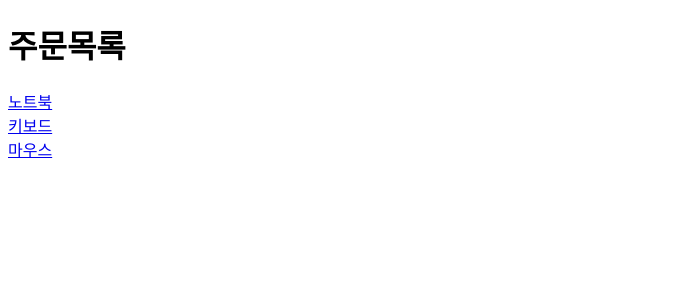
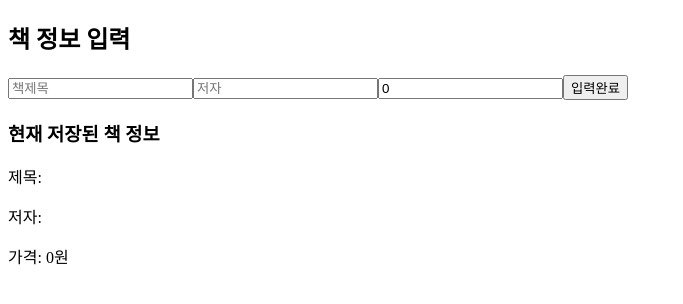
Before and after one commit to gunobo/koreait-web4-react, a React (Vite) app: page / in a window 1280 px wide. Shown: the top 304 px of the page, without its empty margins (0-683 px from the left). Built offline with nearby package versions, Linux system fonts and the light colour scheme.

Commit message:
commit and push 260122-01

```diff
--- a/src/App.jsx
+++ b/src/App.jsx
@@ -4,10 +4,12 @@
 import ModalContainer from "./react-study/02-useState/Modal/ModalContainer"
 import NavBar from "./react-study/02-useState/NavBar/NavBar"
 import Study from "./react-study/study"
+import MyToast from "./react-study/Zustand/MyToast"
 
 function App() {
     return (
       <>
+        <MyToast />
         <Study />
       </>
   )
--- a/src/react-study/ReactRouter/Router05/Router05.jsx
+++ b/src/react-study/ReactRouter/Router05/Router05.jsx
@@ -1,4 +1,5 @@
 import { BrowserRouter, Route, Routes, Link, useSearchParams, useNavigate } from 'react-router-dom'
+import { useToastStore } from '../../Zustand/store/toastStore'
 
 
 export default function Router05() {
@@ -13,6 +14,7 @@
 }
 
 function OrderList() {
+    const {showToast} = useToastStore();
     const orders = [
         {product: "노트북", quantity: 1, status:"배송중"},
         {product: "키보드", quantity: 2, status:"배송완료"},
@@ -21,6 +23,9 @@
     return (
         <div>
             <h1>주문목록</h1>
+            <button onClick={() => showToast("라우터공부중!")}>
+                토스트테스트
+            </button>
             <div>
                 {/* orders를 map을 사용하여 카드형식으로 뿌려주세요
                 상품이름만 보이면됩니다! */}
--- /dev/null
+++ b/src/react-study/Zustand/MyToast.jsx
@@ -0,0 +1,38 @@
+/** @jsxImportSource @emotion/react */
+import { css } from "@emotion/react"
+import { useEffect } from "react";
+import { useToastStore } from "./store/toastStore";
+
+const toastStyle = css`
+    position: fixed;
+    top: 20px;
+    right: 20px;
+    background-color: #777;
+    color: white;
+    padding: 12px 20px;
+    border-radius: 8px;
+    opacity: 0.8;
+`;
+
+export default function MyToast() {
+    const { isVisible, hideToast, message } = useToastStore();
+
+    useEffect(()=> {
+        // useEffect의 전체코드는 toast 전역상태가 true일때만 실행
+        if (!isVisible) return;
+
+        const timer = setTimeout(() => {
+            // toast전역상태를 false로 바꾸는 함수 호출
+            hideToast();
+        }, 2500)
+
+        return () => clearTimeout(timer)
+    }, [isVisible, hideToast])
+
+    // 조건문으로 toast전역상태가 false면 return null
+    if (!isVisible) return null;
+
+  return (
+    <div css={toastStyle}>{message}</div>
+  )
+}
--- a/src/react-study/Zustand/Zustand01.jsx
+++ b/src/react-study/Zustand/Zustand01.jsx
@@ -1,11 +1,88 @@
 // npm install zustand
 // 원리 -> 자바스크립트(클로저)
-// 전역상태관리 라이브러리
-// Redux(어려움), Zustand(쉬움), Recoil(사라짐)
+// 전역상태관리 라이브러리:
+// Redux(어려움), Zustand(쉬움), Recoil(사라짐), Zotai(중)
 // -> useState와는 분리된 상태저장소
 
+/** @jsxImportSource @emotion/react */
+import { css } from "@emotion/react"
+import { useState } from "react"
+import { useModalStore } from "./store/modalStore"
+import { useToastStore } from "./store/toastStore";
+
 export default function Zustand01() {
+  // 모달버튼이 동작하게 완성해주세요
+  const { openModal } = useModalStore();
+  const { showToast } = useToastStore();
+
   return (
-    <div>Zustand01</div>
+    <div>
+      <h1>메인페이지</h1>
+      <button onClick={openModal}>모달열기</button>
+      {/* 버튼을 누르면 MyToast가 보이게 */}
+      <button onClick={() => showToast("토스트 메시지 호출")}>토스트 띄우기</button>
+      <Container1 />
+    </div>
   )
 }
+
+function Container1() {
+  return (
+    <div>
+      C1이 C2호출
+      <Container2 />
+    </div>
+  )
+}
+
+function Container2() {
+  return (
+    <div>
+      C2가 C3호출
+      <Container3 />
+    </div>
+  )
+}
+
+function Container3() {
+  // isModalOpen -> 전역 상태
+  // closeModal -> isModalOpen의 상태를 false로 만드는 함수
+  const { isModalOpen, closeModal } = useModalStore();
+  if (!isModalOpen) return null;
+
+  return (
+    <div>
+      <div css={modalOverlay}>
+        <div css={modalContent}>
+          <h2>MODAL</h2>
+          <p>MODAL TEXT</p>
+          <button onClick={closeModal}>닫기</button>
+        </div>
+      </div>
+    </div>
+  )
+}
+
+const modalOverlay = css`
+  position: fixed;
+  top: 0;
+  left: 0;
+  width: 100vw;
+  height: 100vh;
+  background-color: rgba(0,0,0, 0.4);
+  display: flex;
+  align-items: center;
+  justify-content: center;
+`;
+const modalContent = css`
+  width: 60vw;
+  height: 50vh;
+  background-color: white;
+  padding: 20px;
+  border-radius: 8px;
+
+  /* &: css가 적용된 자기 자신 */
+  & > button {
+    cursor: pointer;
+  }
+`;
--- /dev/null
+++ b/src/react-study/Zustand/Zustand02.jsx
@@ -0,0 +1,76 @@
+import React, { useState } from 'react'
+import { useCurrentBook } from './store/bookStore';
+
+export default function Zustand02() {
+  const [form, setForm] = useState({
+    title: "",
+    author: "",
+    price: 0
+  });
+  const { setNewBook } = useCurrentBook();
+
+  const handleChange = (e) => {
+    let {name, value} = e.target;
+    setForm((prev) => {
+      if (name === "price") {
+        value = parseInt(value);
+      }
+      return {
+        ...prev,
+        [name]: value
+      }
+    })
+  }
+  const handleSubmit = () => {
+    setNewBook({...form});
+
+    setForm({
+      title: "",
+      author: "",
+      price: 0
+    });
+  }
+
+  return (
+    <div>
+      <h2>책 정보 입력</h2>
+      <input
+        type="text"
+        name='title'
+        placeholder='책제목'
+        onChange={handleChange}
+        value={form.title}
+      />
+      <input
+        type="text"
+        name='author'
+        placeholder='저자'
+        onChange={handleChange}
+        value={form.author}
+      />
+      <input
+        type="number"
+        name='price'
+        placeholder='가격'
+        onChange={handleChange}
+        value={form.price}
+      />
+      <button onClick={handleSubmit}>입력완료</button>
+      <ShowBook />
+    </div>
+  )
+}
+
+// 전역 상태에서 정보 가져오기
+function ShowBook() {
+  const { book } = useCurrentBook();
+  const { title, author, price } = book;
+  return (
+    <div>
+      <h3>현재 저장된 책 정보</h3>
+      <p>제목: {title}</p>
+      <p>저자: {author}</p>
+      <p>가격: {price}원</p>
+    </div>
+  )
+}
--- /dev/null
+++ b/src/react-study/Zustand/store/bookStore.js
@@ -0,0 +1,24 @@
+import { create } from "zustand";
+
+export const useCurrentBook = create((set) => {
+  return {
+    book: {
+      title: "",
+      author: "",
+      price: 0
+    },
+    // book을 교체할 수 있도록
+    // setter를 이용하여 함수를 만들어 주세요
+    // zustand의 set또한 useState처럼 함수형 업데이트ok
+    // -> prev값을 기억한다!
+    setNewBook: (newBook) => set({book: newBook}),
+    setNewBook2: (newBook) => set((prev) => {
+      return {
+        ...prev,
+        book: newBook
+      }
+    })
+    // set을써서 전역상태인 book의 필드
+    // 일부만 업데이트 가능할까?
+  }
+})
--- /dev/null
+++ b/src/react-study/Zustand/store/modalStore.js
@@ -0,0 +1,19 @@
+import { create } from "zustand";
+
+// create() => 전역 저장소를 리턴받을 수 있음
+// -> App어디서든 접근가능함
+
+
+// 1. create함수는 매개변수로 콜백 함수를 받는다.
+// 2. 이 콜백함수는 Zustand가 1번째 매개변수 자리에 setter를 넣어줌
+// 3. setter는 이 create함수가 리턴하는 객체에 대한 setter
+// 4. 저장하고 싶은 상태나 메서드 등을 key-value 형태로 객체에 정의하면
+// 5. import하는 측에서 해당 key로 value를 훅형태로 받아서 사용할 수 있음.
+export const useModalStore = create((set) => ({
+        isModalOpen: false,
+        openModal: () => set({ isModalOpen: true }),
+        closeModal: () => set({ isModalOpen: false }),
+    }
+    // set은 리턴값이 js객체를
+    // {...prev, key:value}로 조작하여 대입해주는 역할
+));
--- /dev/null
+++ b/src/react-study/Zustand/store/toastStore.js
@@ -0,0 +1,10 @@
+import { create } from "zustand";
+
+export const useToastStore = create((set) => {
+    return {
+        isVisible: false,
+        message: "",
+        showToast: (msg) => set({ isVisible: true, message:msg }),
+        hideToast: () => set({ isVisible: false, message:""})
+    }
+})
--- a/src/react-study/study.jsx
+++ b/src/react-study/study.jsx
@@ -8,6 +8,9 @@
 import Router03 from "./ReactRouter/Router03/Router03";
 import Router04 from "./ReactRouter/Router04/Router04";
 import Router05 from "./ReactRouter/Router05/Router05";
+import Zustand01 from "./Zustand/Zustand01";
+import MyToast from "./Zustand/MyToast";
+import Zustand02 from "./Zustand/Zustand02";
 
 export default function Study() {
     const stateStudy = {
@@ -20,7 +23,9 @@
         7: <Router03 />,
         8: <Router04 />,
         9: <Router05 />,
+        10: <Zustand01 />,
+        11: <Zustand02 />,
     };
 
-    return stateStudy[9];
+    return stateStudy[11];
 }
```
